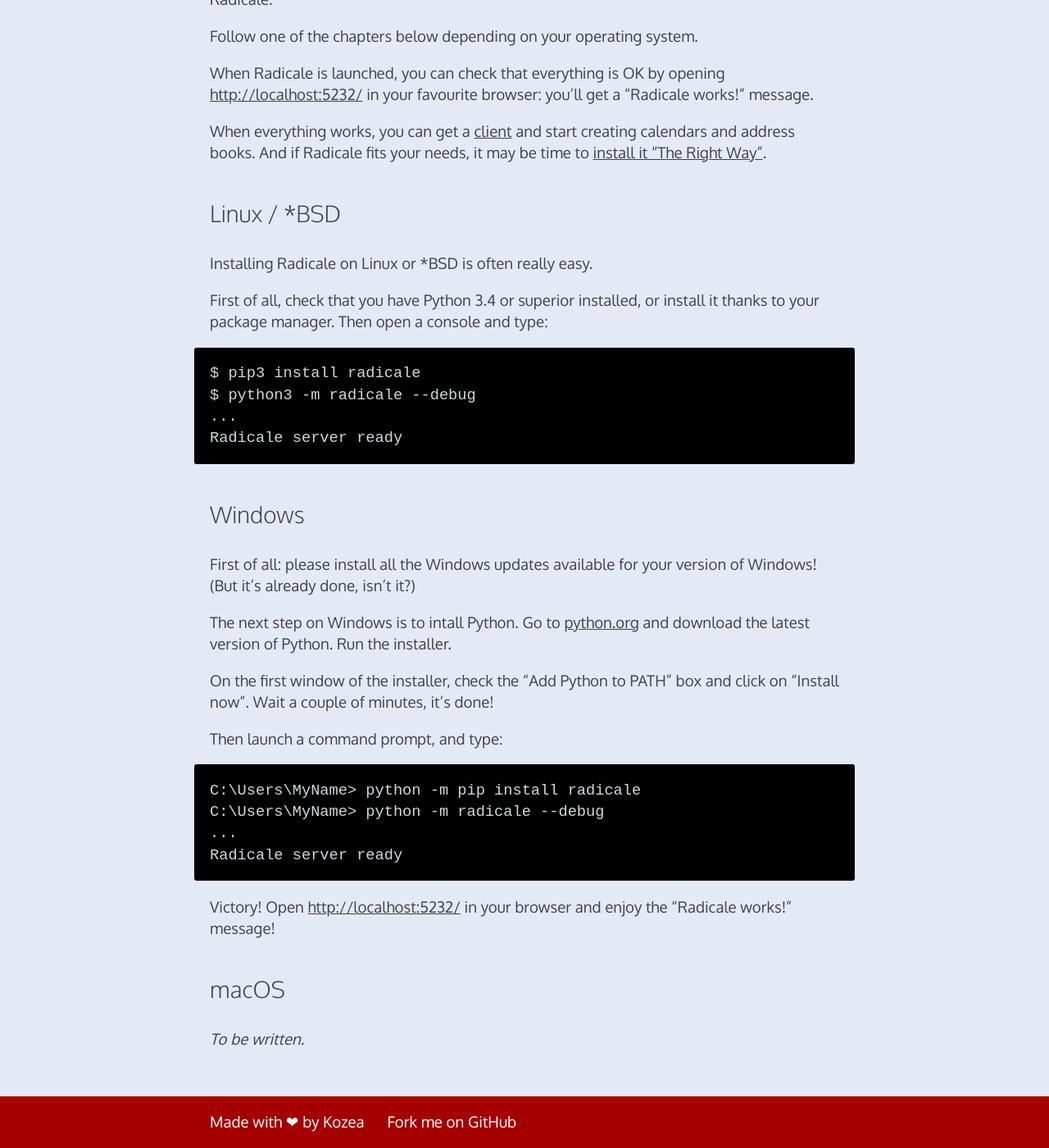
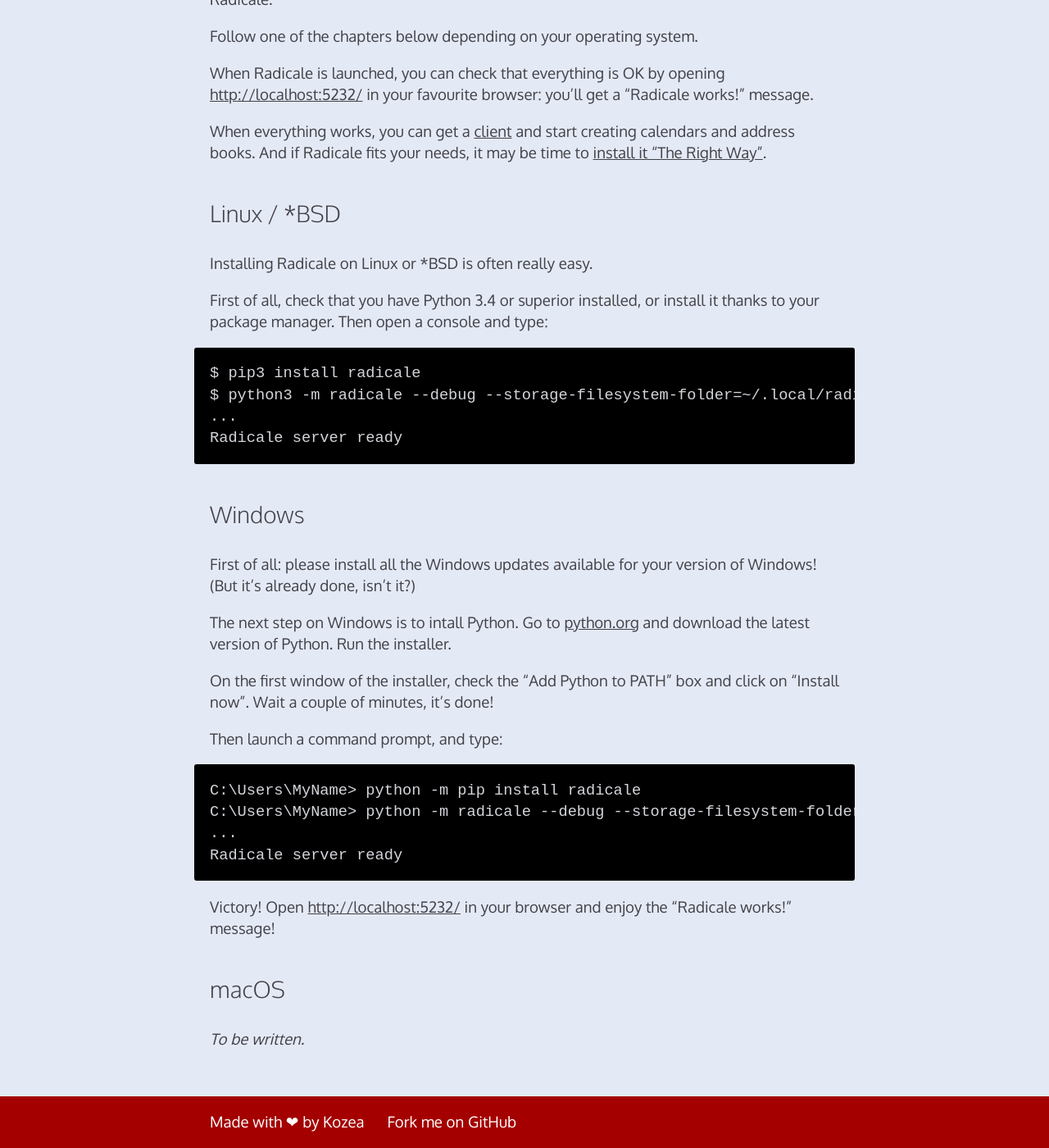
Before and after one commit to Kozea/Radicale, a Jekyll site: the page built from tutorial.md, in a window 1280 px wide and 1400 px high, scrolled down 335 px. Shown: the whole window at 82% size. Built offline with Jekyll 4.4.1, drawn with Linux system fonts in a browser that asks for light colours.

Commit message:
Add the folder where to store collections in the tutorial page

```diff
--- a/tutorial.md
+++ b/tutorial.md
@@ -26,7 +26,7 @@
 it thanks to your package manager. Then open a console and type:
 
     $ pip3 install radicale
-    $ python3 -m radicale --debug
+    $ python3 -m radicale --debug --storage-filesystem-folder=~/.local/radicale
     ...
     Radicale server ready
 
@@ -45,7 +45,7 @@
 Then launch a command prompt, and type:
 
     C:\Users\MyName> python -m pip install radicale
-    C:\Users\MyName> python -m radicale --debug
+    C:\Users\MyName> python -m radicale --debug --storage-filesystem-folder=~/radicale
     ...
     Radicale server ready
 
```
